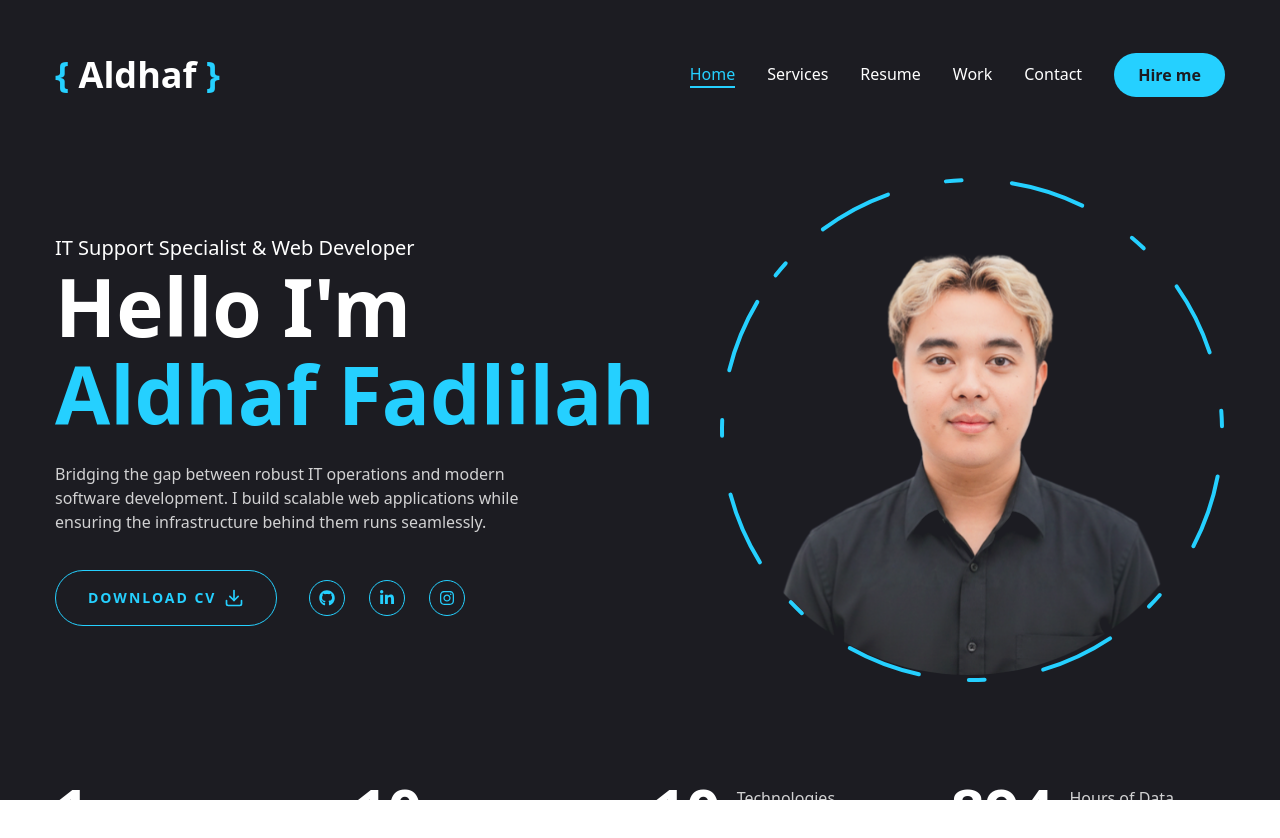
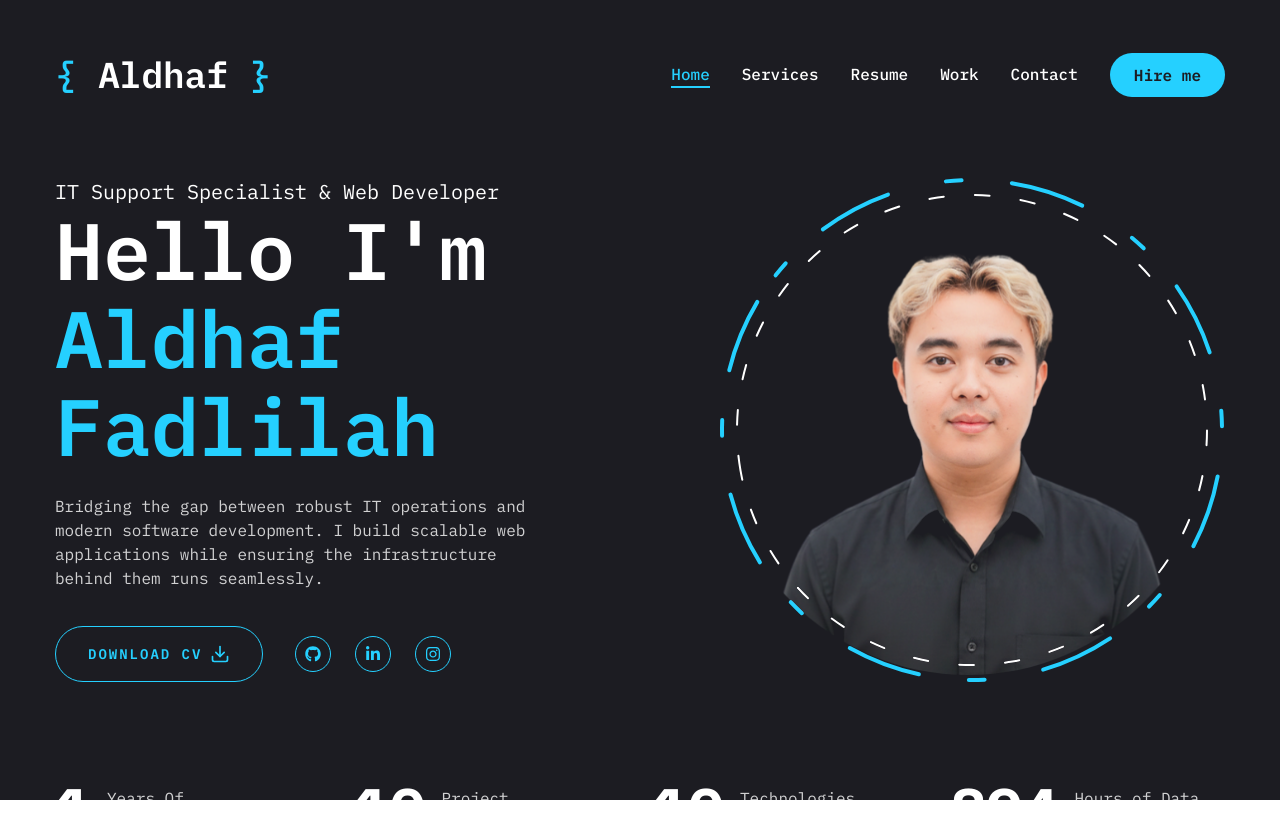
Before and after one commit to Aldhaf/aldhaf-portfolio, a Next.js app: page / in a window 1280 px wide. Shown: the top 838 px of the page. Built offline with nearby package versions, Linux system fonts and the light colour scheme.

Commit message:
"commit changes"

```diff
--- a/app/layout.jsx
+++ b/app/layout.jsx
@@ -1,4 +1,4 @@
-import { Poppins } from "next/font/google";
+import { IBM_Plex_Sans, IBM_Plex_Mono } from "next/font/google";
 import "./globals.css";
 
 // Components
@@ -6,21 +6,30 @@ import Header from "@/components/Header";
 import PageTransition from "@/components/PageTransition";
 import StairTransition from "@/components/StairTransition";
 
-const poppins = Poppins({
+// Konfigurasi Font Utama (Tech/Coding Vibe)
+const ibmMono = IBM_Plex_Mono({
   subsets: ["latin"],
-  weight: ["100", "200", "300", "400", "500", "600", "700", "800"],
-  variable: "--font-poppins",
+  weight: ["100", "200", "300", "400", "500", "600", "700"],
+  variable: "--font-ibm-mono",
+});
+
+// Konfigurasi Font Judul (Modern/Geometric)
+const ibmSans = IBM_Plex_Sans({
+  subsets: ["latin"],
+  weight: ["100", "200", "300", "400", "500", "600", "700"],
+  variable: "--font-ibm-sans",
 });
 
 export const metadata = {
   title: "Aldhaf Portfolio",
-  description: "Generated by create next app",
+  description: "IT Infrastructure & Full Stack Developer Portfolio",
 };
 
 export default function RootLayout({ children }) {
   return (
     <html lang="en">
-      <body className={poppins.variable}>
+      {/* Masukkan variable ke body */}
+      <body className={`${ibmMono.variable} ${ibmSans.variable}`}>
         <Header />
         <StairTransition />
         <PageTransition>{children}</PageTransition>
--- a/components/Photo.jsx
+++ b/components/Photo.jsx
@@ -13,17 +13,24 @@ const Photo = () => {
           transition: { delay: 2, duration: 0.4, ease: "easeIn" },
         }}
       >
-        {/* image */}
+        {/* Image Container dengan Animasi Melayang (Floating) */}
         <motion.div
           initial={{ opacity: 0 }}
           animate={{
             opacity: 1,
             transition: { delay: 2.4, duration: 0.4, ease: "easeInOut" },
+            y: [0, -15, 0], // Bergerak naik turun 15 pixel
+          }}
+          transition={{
+            duration: 6, // Durasi satu siklus naik-turun (6 detik)
+            repeat: Infinity, // Ulangi selamanya
+            repeatType: "reverse", // Bolak-balik (naik lalu turun)
+            ease: "easeInOut",
           }}
           className="w-[298px] h-[298px] xl:w-[498px] xl:h-[498px] mix-blend-lighten absolute"
         >
           <Image
-            src="/assets/photo.png"
+            src="/assets/photo.png" // Pastikan path foto benar
             priority
             quality={100}
             fill
@@ -32,28 +39,51 @@ const Photo = () => {
           />
         </motion.div>
 
-        {/* circle */}
+        {/* Lingkaran Berputar (Rotating Circle) */}
+        {/* Atomic Gyroscope Animation */}
         <motion.svg
           className="w-[300px] xl:w-[506px] h-[300px] xl:h-[506px]"
           fill="transparent"
           viewBox="0 0 506 506"
           xmlns="http://www.w3.org/2000/svg"
         >
+          {/* Lingkaran Luar (Berputar Searah Jarum Jam) */}
           <motion.circle
             cx="253"
             cy="253"
             r="250"
-            stroke="#25d0ff"
+            stroke="#25d0ff" // Warna Aksen Utama (Cyan/Hijau)
             strokeWidth="4"
             strokeLinecap="round"
             strokeLinejoin="round"
-            initial={{ strokeDasharray: "24 20 0 0" }}
+            initial={{ strokeDasharray: "24 10 0 0" }}
             animate={{
               strokeDasharray: ["15 120 25 25", "16 25 92 72", "4 250 22 22"],
               rotate: [120, 360],
             }}
             transition={{
               duration: 20,
+              repeat: Infinity,
+              repeatType: "reverse",
+            }}
+          />
+
+          {/* Lingkaran Dalam (Berputar Berlawanan Arah & Lebih Cepat) */}
+          <motion.circle
+            cx="253"
+            cy="253"
+            r="235" // Radius lebih kecil
+            stroke="#ffffff" // Warna Putih (agar kontras)
+            strokeWidth="2" // Lebih tipis
+            strokeLinecap="round"
+            strokeLinejoin="round"
+            initial={{ strokeDasharray: "10 20 10 20" }} // Pola putus-putus beda
+            animate={{
+              strokeDasharray: ["20 10 20 10", "10 50 10 50"],
+              rotate: [360, 0], // Putar balik (Counter-clockwise)
+            }}
+            transition={{
+              duration: 15, // Lebih cepat
               repeat: Infinity,
               repeatType: "reverse",
             }}
--- a/components/Stairs.jsx
+++ b/components/Stairs.jsx
@@ -1,6 +1,6 @@
 import { motion } from "framer-motion";
 
-// variants
+// Variasi animasi
 const stairAnimation = {
   initial: {
     top: "0%",
@@ -13,21 +13,20 @@ const stairAnimation = {
   },
 };
 
-// calculate the reverse index for staggered delay
+// Menghitung delay secara mundur (Reverse Index)
+// Agar efeknya seperti tirai yang menutup/membuka bergelombang
 const reverseIndex = (index) => {
-  const totalSteps = 6; // number of step
+  const totalSteps = 12; // KITA TAMBAH JUMLAHNYA BIAR LEBIH HALUS
   return totalSteps - index - 1;
 };
 
 const Stairs = () => {
   return (
     <>
-      {/* render 6 motion divs, each representing a step of the stairs.
-  each div will have the same animation defined by the stairsAnimation object.
-  The delay for each div is calculated dinamically based on it's reversed index,
-  creating a staggered effect with decreasing delay for each subsequent step.
-  */}
-      {[...Array(6)].map((_, index) => {
+      {/* render 12 div (batang) alih-alih 6.
+        Semakin banyak div, semakin halus efek "scan"-nya.
+      */}
+      {[...Array(12)].map((_, index) => {
         return (
           <motion.div
             key={index}
@@ -36,11 +35,12 @@ const Stairs = () => {
             animate="animate"
             exit="exit"
             transition={{
-              duration: 0.4,
+              duration: 0.3, // Durasi lebih cepat per batang
               ease: "easeInOut",
-              delay: reverseIndex(index) * 0.1,
+              delay: reverseIndex(index) * 0.05, // Delay antar batang lebih rapat
             }}
             className="h-full w-full bg-white relative"
+            // Opsional: ganti bg-white dengan bg-accent jika ingin tirai berwarna
           />
         );
       })}
--- a/tailwind.config.js
+++ b/tailwind.config.js
@@ -20,7 +20,8 @@ module.exports = {
       xl: "1200px",
     },
     fontFamily: {
-      primary: "var(--font-jetbrainsMono)",
+      primary: "var(--font-ibm-mono)",
+      heading: "var(--font-ibm-sans)",
     },
     extend: {
       colors: {
```
